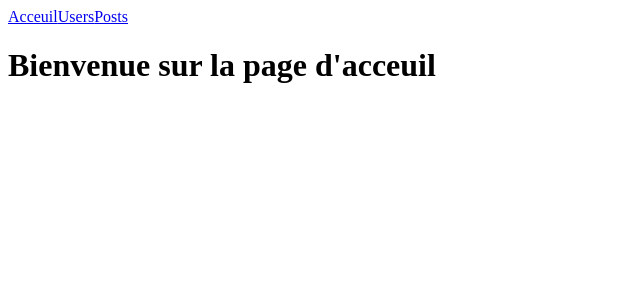
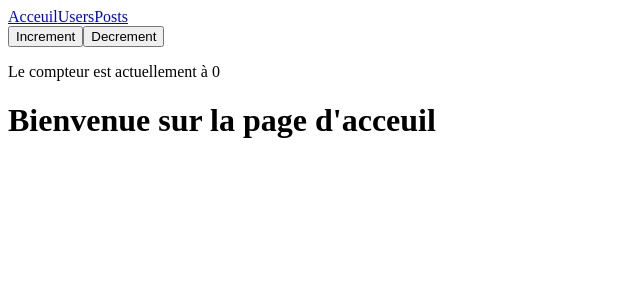
Before and after one commit to Benoit22324/ReactExo1, a React (Vite) app: page / in a window 1280 px wide. Shown: the top 300 px of the page, without its empty margins (0-640 px from the left). Built offline with nearby package versions, Linux system fonts and the light colour scheme.

Commit message:
Ajout du CounterReducer

```diff
--- a/src/App.jsx
+++ b/src/App.jsx
@@ -5,12 +5,22 @@ import { Home } from "./components/J2/Home"
 import { Users } from "./components/J2/Users"
 import { Posts } from "./components/Posts"
 import { Post } from "./components/Post"
+import { Provider } from "react-redux"
+import { store } from "./store/store"
+import { Count } from "./components/Count"
+import { Counter } from "./components/Counter"
 
 export const App = () => {
 
     return <>
+        <Provider store={store}>
             <BrowserRouter>
                 <Navbar />
+
+                <div>
+                    <Counter />
+                    <Count />
+                </div>
 
                 <Routes>
                     <Route path="/" Component={Home} />
@@ -19,5 +29,6 @@ export const App = () => {
                     <Route path="/post/:id" Component={Post} />
                 </Routes>
             </BrowserRouter>
+        </Provider>
     </>
 }
--- /dev/null
+++ b/src/components/Count.jsx
@@ -0,0 +1,10 @@
+import { useSelector } from "react-redux"
+import { selectCount } from "../store/selector/counter"
+
+export const Count = () => {
+    const count = useSelector(selectCount);
+
+    return <>
+        <p>Le compteur est actuellement à {count}</p>
+    </>
+}
--- /dev/null
+++ b/src/components/Counter.jsx
@@ -0,0 +1,11 @@
+import { useDispatch } from "react-redux"
+import { modifyValue } from "../store/reducer/CounterReducer";
+
+export const Counter = () => {
+    const dispatch = useDispatch();
+
+    return <>
+        <button onClick={() => dispatch(modifyValue({type: "increment", value: 1}))}>Increment</button>
+        <button onClick={() => dispatch(modifyValue({type: "decrement", value: 1}))}>Decrement</button>
+    </>
+}
--- /dev/null
+++ b/src/store/reducer/CounterReducer.js
@@ -0,0 +1,20 @@
+import { createSlice } from "@reduxjs/toolkit";
+
+const CounterReducer = createSlice({
+    name: "counter",
+    initialState: {
+        count: 0
+    },
+    reducers: {
+        modifyValue(state, action) {
+            if (action.payload.type === "increment") state.count += action.payload.value;
+            else if (action.payload.type === "decrement") state.count -= action.payload.value;
+        }
+    }
+})
+
+export const {
+    modifyValue
+} = CounterReducer.actions;
+
+export default CounterReducer.reducer;
--- /dev/null
+++ b/src/store/selector/counter.js
@@ -0,0 +1 @@
+export const selectCount = (state) => state.counter.count;
--- a/app/store.js
+++ b/src/store/store.js
@@ -1,7 +1,8 @@
 import { configureStore } from "@reduxjs/toolkit";
+import CounterReducer from "./reducer/CounterReducer";
 
 export const store = configureStore({
     reducer: {
-
+        counter: CounterReducer
     }
 })
```
Lines whose indentation alone changed are shown as unchanged.
